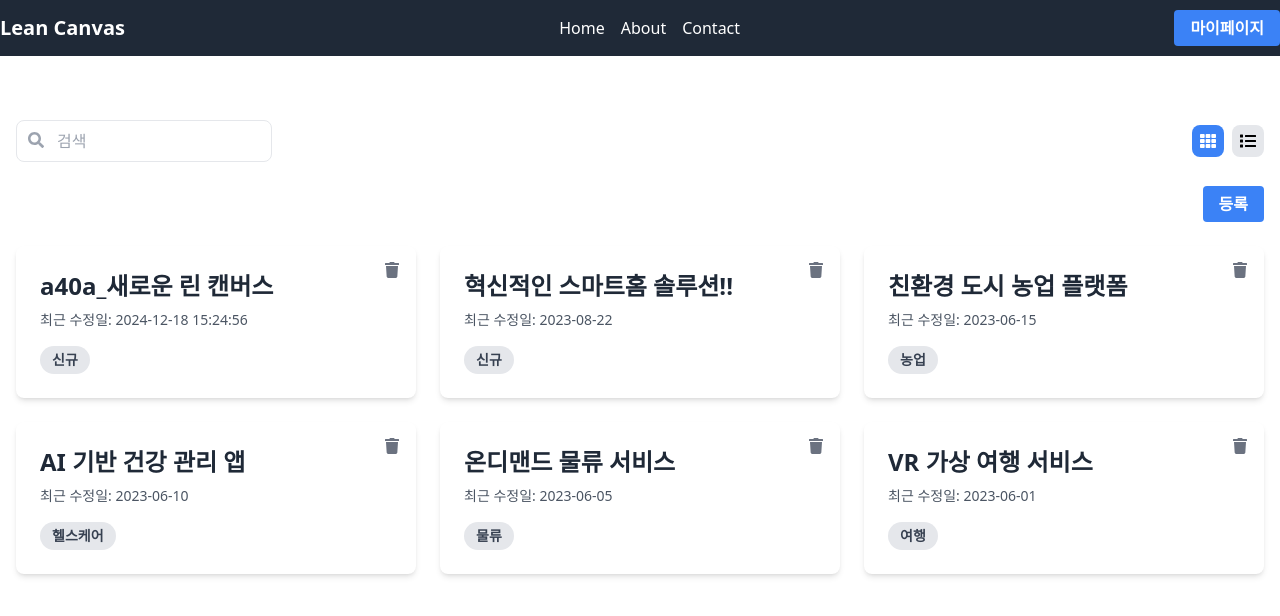
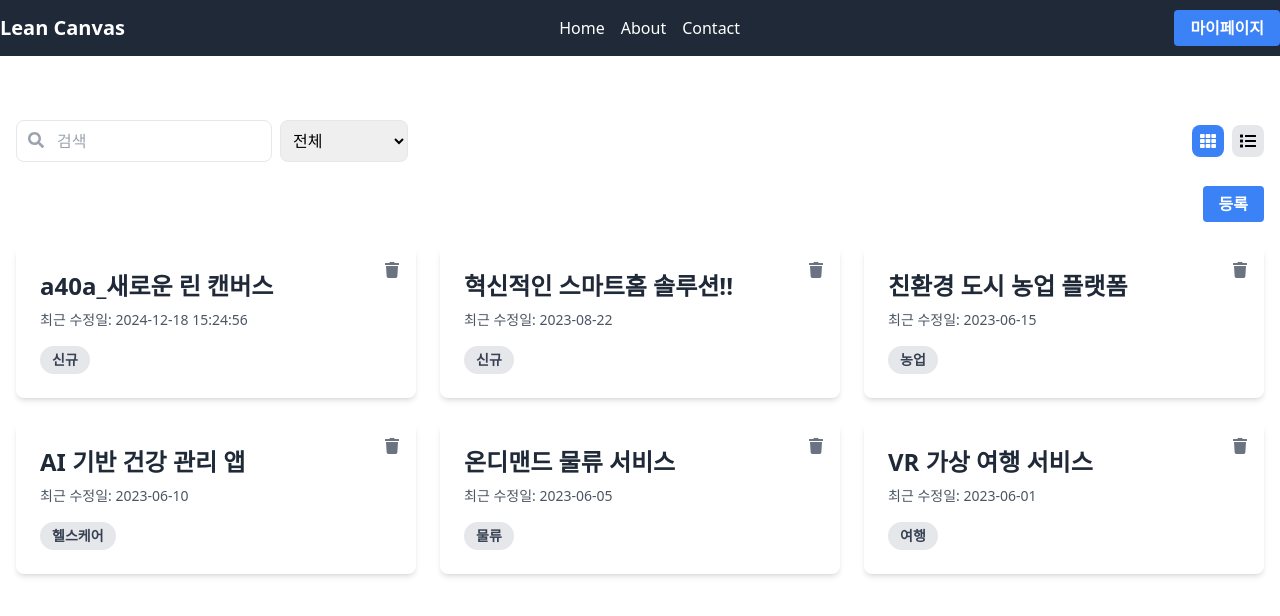
Before and after one commit to noh1oo1/lean-canvas-react, a React (Vite) app: page / in a window 1280 px wide. Shown: the top 616 px of the page. Built offline with nearby package versions, Linux system fonts and the light colour scheme; data requests are answered from the project's data file.

Commit message:
feat: 검색 필터 구현

```diff
--- /dev/null
+++ b/src/components/CategoryFilter.jsx
@@ -0,0 +1,24 @@
+function CategoryFilter({ category, onChange }) {
+  const categories = ['신규', '농업', '헬스케어', '물류', '여행'];
+
+  return (
+    <select
+      className="border p-2 rounded-lg w-full sm:w-32"
+      id=""
+      value={category}
+      onChange={e => {
+        const val = e.target.value;
+        onChange(val === 'all' ? undefined : val);
+      }}
+    >
+      <option value={'all'}>전체</option>
+      {categories.map(cate => (
+        <option key={cate} value={cate}>
+          {cate}
+        </option>
+      ))}
+    </select>
+  );
+}
+
+export default CategoryFilter;
--- a/src/components/SearchBar.jsx
+++ b/src/components/SearchBar.jsx
@@ -1,14 +1,21 @@
+import { useState } from 'react';
 import { FaSearch } from 'react-icons/fa';
 
-function SearchBar({ searchText = '', setSearchText }) {
+function SearchBar({ searchText = '', onSearch }) {
+  const [localSearchText, setLocalSearchText] = useState(searchText);
   return (
-    <div className="relative w-full sm:w-64 mb-4 sm:mb-0">
+    <div className="relative w-full sm:w-64 ">
       <input
         type="text"
         placeholder="검색"
         className="w-full pl-10 pr-4 py-2 border rounded-lg focus:outline-none focus:ring-2 focus:ring-blue-500"
-        value={searchText}
-        onChange={e => setSearchText(e.target.value)}
+        value={localSearchText}
+        onChange={e => setLocalSearchText(e.target.value)}
+        onKeyDown={e => {
+          if (e.key === 'Enter') {
+            onSearch(localSearchText);
+          }
+        }}
         aria-label="검색"
       />
       <FaSearch className="absolute left-3 top-3 text-gray-400" />
--- a/src/pages/Home.jsx
+++ b/src/pages/Home.jsx
@@ -3,20 +3,31 @@
 import { getCanvases, createCanvas, deleteCanvas } from '../api/canvas';
 import CanvasList from '../components/CanvasList';
 import SearchBar from '../components/SearchBar';
+import CategoryFilter from '../components/CategoryFilter';
 import ViewToggle from '../components/ViewToggle';
 import Loading from '../components/Loading';
 import Error from '../components/Error';
 import Button from '../components/Button';
 
 function Home() {
-  const [searchText, setSearchText] = useState();
+  const [filter, setTilter] = useState({
+    searchText: undefined,
+    category: undefined,
+  });
+  const handleFilter = (key, value) =>
+    setTilter({
+      ...filter,
+      [key]: value,
+    });
+
   const [isGridView, setIsGridView] = useState(true);
 
   const queryClient = useQueryClient();
 
   const { data, isLoading, error, refetch } = useQuery({
-    queryKey: ['canvases', searchText],
-    queryFn: () => getCanvases({ title_like: searchText }),
+    queryKey: ['canvases', filter.searchText, filter.category],
+    queryFn: () =>
+      getCanvases({ title_like: filter.searchText, category: filter.category }),
     initialData: [],
   });
 
@@ -46,7 +57,16 @@
   return (
     <>
       <div className="mb-6 flex flex-col sm:flex-row items-center justify-between">
-        <SearchBar searchText={searchText} setSearchText={setSearchText} />
+        <div className="flex gap-2 flex-col w-full sm:flex-row mb-4 sm:mb-0">
+          <SearchBar
+            searchText={filter.searchText}
+            onSearch={val => handleFilter('searchText', val)}
+          />
+          <CategoryFilter
+            category={filter.category}
+            onChange={val => handleFilter('category', val)}
+          />
+        </div>
         <ViewToggle isGridView={isGridView} setIsGridView={setIsGridView} />
       </div>
       <div className="flex justify-end mb-6">
@@ -60,7 +80,7 @@
         <CanvasList
           filteredData={data}
           isGridView={isGridView}
-          searchText={searchText}
+          searchText={filter.searchText}
           onDeleteItem={handleDeleteItem}
         />
       )}
```
